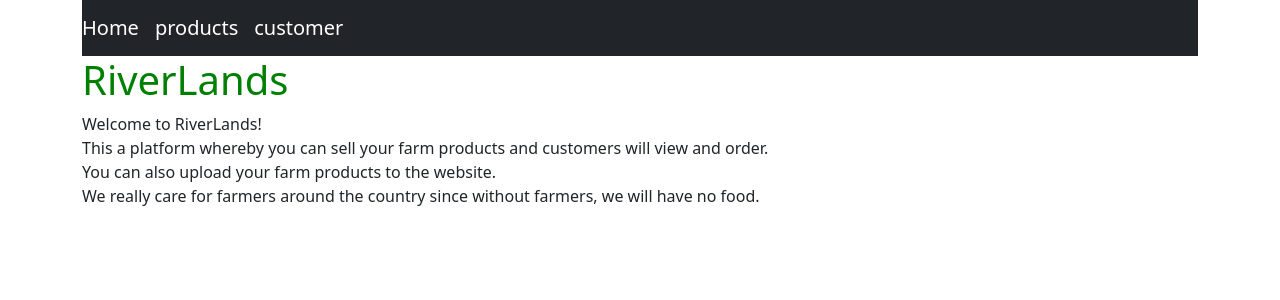
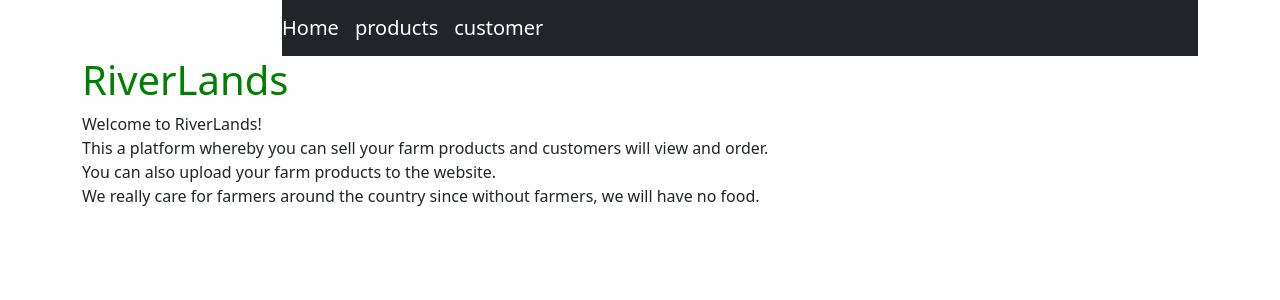
Before and after one commit to phinic925/E-farming, a React (Create React App) app: page / in a window 1280 px wide. Shown: the top 300 px of the page. Built offline with nearby package versions, Linux system fonts and the light colour scheme.

Commit message:
style navigation bar

```diff
--- a/src/App.css
+++ b/src/App.css
@@ -16,3 +16,7 @@ form{
     margin-top: 40px;
     font-size: 30px;
 }
+nav{
+
+    margin-left: 200px;
+}
--- a/src/components/Navbar.js
+++ b/src/components/Navbar.js
@@ -5,10 +5,10 @@ import { Link } from "react-router-dom";
 function Navbar(){
     return(
 
-        <nav className="navbar navbar-dark bg-dark navbar-expand-lg">
+        <nav className="navbar navbar-dark bg-dark navbar-expand-lg ">
         <Link to="/" exact className="navbar-brand"> Home </Link>
         <div className="collapse navbar-collapse">
-        <ul className="navbar-nav" >
+        <ul className="navbar-nav " >
         <li className="navbar-item">
         <Link exact to="/products" className="navbar-brand"> products </Link>
         </li>
```
